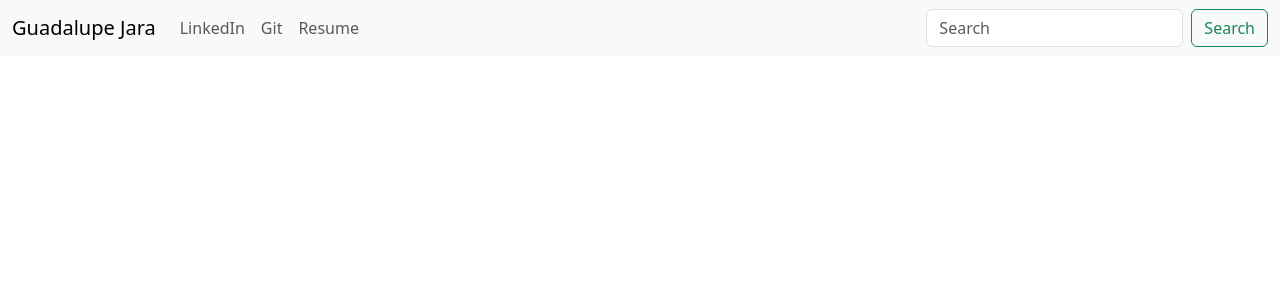
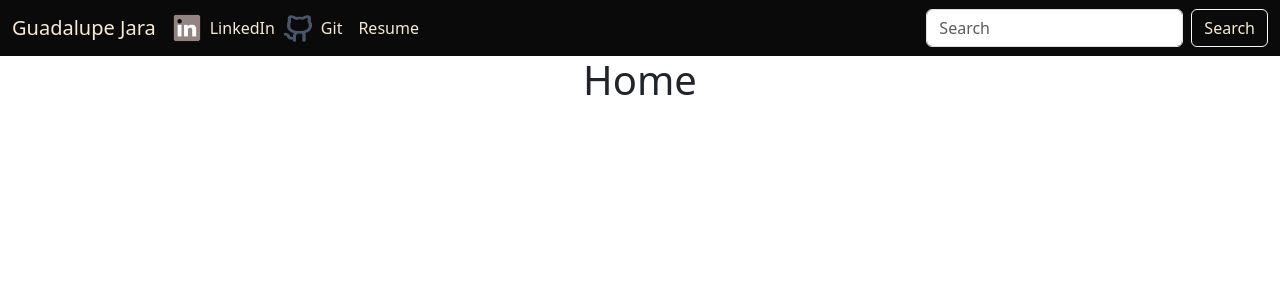
Before and after one commit to guadalupejara/JaraPortfolio.github.io, a React (Create React App) app: page /home in a window 1280 px wide. Shown: the top 300 px of the page. Built offline with nearby package versions, Linux system fonts and the light colour scheme.

Commit message:
styled navbar

```diff
--- a/src/App.jsx
+++ b/src/App.jsx
@@ -3,6 +3,7 @@ import { BrowserRouter as Router, Routes, Route } from "react-router-dom";
 import './App.css';
 import TopNavBar from './Components/NavBar/TopNavBar';
 import PDFViewer from './Components/Common/PDFViewr';
+import Home from "./Components/Landing/Home";
 
 function App() {
   return (
@@ -12,6 +13,7 @@ function App() {
       <div className="App">
         <Routes>
           <Route path="/pdf-viewer" element={<PDFViewer />} />
+          <Route path="/home" element={<Home />}/>
         </Routes>
       </div>
     </Router>
--- a/src/Components/Common/PDFViewr.jsx
+++ b/src/Components/Common/PDFViewr.jsx
@@ -2,7 +2,7 @@ import React from "react";
 import resume from "../../Assests/Resume.pdf";
 
 const PDFViewer = () => {
-    console.log("hit")
+
   return (
     <div>
       <iframe src={resume} width='100%' height='1200px' title="Resume PDF" />
--- /dev/null
+++ b/src/Components/Landing/Home.jsx
@@ -0,0 +1,12 @@
+import React from "react";
+
+const Home = () => {
+
+    return (
+      <React.Fragment>
+        <h1>Home</h1>
+      </React.Fragment>
+    );
+  };
+
+  export default Home;
--- a/src/Components/NavBar/TopNavBar.css
+++ b/src/Components/NavBar/TopNavBar.css
@@ -2,3 +2,32 @@
 .navbar-nav-scroll {
     --bs-scroll-height: 100px;
   }
+
+.navbar-bg-color {
+  background-color: rgb(10, 10, 10);
+}
+
+.navbar-text-color, a:visited {
+  color:rgb(247, 234, 217)
+}
+
+a:hover, button:hover {
+background-color: rgb(195,118,34);
+opacity: 0.75;
+}
+
+.navbar-img {
+width:45px;
+height: 45px;
+
+}
+
+.icon-anchor-container {
+  display: flex;
+  align-items: center;
+}
+
+.icon-anchor-container .navbar-img {
+  width: 30px;
+  height: 30px;
+}
--- a/src/Components/NavBar/TopNavBar.jsx
+++ b/src/Components/NavBar/TopNavBar.jsx
@@ -1,6 +1,8 @@
 import React from "react";
 import "bootstrap/dist/css/bootstrap.min.css";
-
+import "../NavBar/TopNavBar.css";
+import git from "../../Assests/git.png"
+import linkedin from "../../Assests/linked.png"
 function TopNavBar() {
 
   const togglePDFViewer = () => {
@@ -9,9 +11,9 @@ function TopNavBar() {
 
   return (
     <React.Fragment>
-     <nav className="navbar navbar-expand-lg bg-body-tertiary">
+     <nav className="navbar navbar-expand-lg navbar-bg-color">
   <div className="container-fluid">
-    <a className="navbar-brand" href="/home">Guadalupe Jara</a>
+    <a className="navbar-brand navbar-text-color" href="/home">Guadalupe Jara</a>
     <button className="navbar-toggler" type="button" data-bs-toggle="collapse" data-bs-target="#navbarScroll" aria-controls="navbarScroll" aria-expanded="false" aria-label="Toggle navigation">
       <span className="navbar-toggler-icon"></span>
     </button>
@@ -19,20 +21,26 @@ function TopNavBar() {
     <ul className="navbar-nav me-auto my-2 my-lg-0 navbar-nav-scroll">
 
     <li className="nav-item">
-          <a className="nav-link" target="_blank" rel="noreferrer" href="https://www.linkedin.com/in/guadalupejara0614/">LinkedIn</a>
+  <div className="icon-anchor-container">
+    <img className="navbar-img" src={linkedin} alt="LinkedIn" />
+    <a className="nav-link navbar-text-color" target="_blank" rel="noreferrer" href="https://www.linkedin.com/in/guadalupejara0614/">LinkedIn</a>
+  </div>
+</li>
+        <li className="nav-item">
+        <div className="icon-anchor-container">
+        <img className="navbar-img" src={git} alt="Git" />
+          <a className="nav-link navbar-text-color" target="_blank" rel="noreferrer" href="https://github.com/lupe0614">Git</a>
+          </div>
         </li>
         <li className="nav-item">
-          <a className="nav-link" target="_blank" rel="noreferrer" href="https://github.com/lupe0614">Git</a>
-        </li>
-        <li className="nav-item">
-          <button className="nav-link" onClick={togglePDFViewer}>
+          <button className="nav-link navbar-text-color" onClick={togglePDFViewer}>
             Resume
           </button>
         </li>
       </ul>
       <form className="d-flex" role="search">
         <input className="form-control me-2" type="search" placeholder="Search" aria-label="Search"/>
-        <button className="btn btn-outline-success" type="submit">Search</button>
+        <button className="btn border-light navbar-text-color" type="submit">Search</button>
       </form>
     </div>
   </div>
--- a/src/Routes.jsx
+++ /dev/null
@@ -1,4 +0,0 @@
-import { Route } from 'react-router-dom';
-import PDFViewer from './Components/Common/PDFViewr';
-
-<Route path="/pdf-viewer" component={PDFViewer} />
```
Also changed, not shown: src/Assests/git.png (added), src/Assests/linked.png (added).
